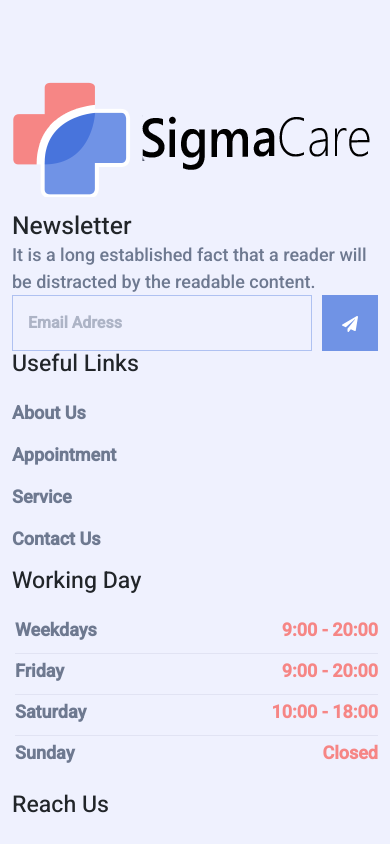
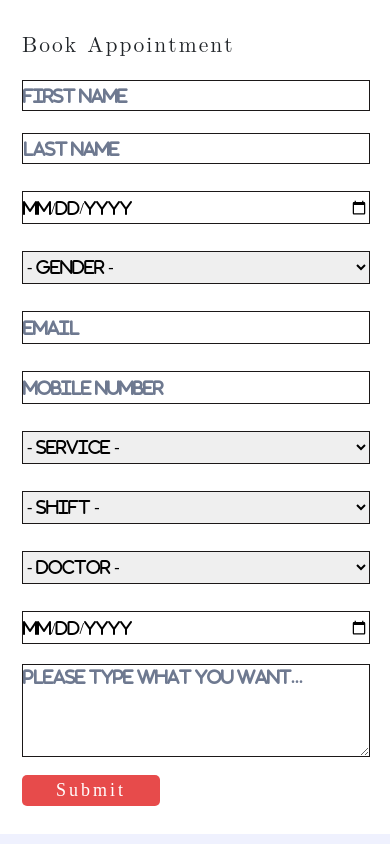
Before and after one commit to ruhulamin77/sigma-hospital-client, a React (Create React App) app: page / in a window 390 px wide. Shown: the part 6080-6924 px from the top of the page. Built offline with nearby package versions, Linux system fonts and the light colour scheme; no server answers.

Commit message:
Appointment section done

```diff
--- /dev/null
+++ b/src/components/Home/Appointment/Appointment.css
@@ -0,0 +1,134 @@
+
+.input-field-name{
+    margin-top: 22px;
+    margin-left: 26px;
+    width: 464px;
+    height: 31px;
+    font-family: 'Font Awesome 5 Brands';
+}
+
+
+.service-doctor-shift{
+    font-size: 16px;
+    width: 219px;
+    margin-left: 26px;
+    height: 33px;
+    margin-top: 27px;
+    font-family: 'Font Awesome 5 Brands';
+}
+
+.description-box{
+    margin-top: 20px;
+    margin-left: 27px;
+    width: 85%;
+    height: 93px;
+    font-family: 'Font Awesome 5 Brands';
+}
+
+.appointment{
+    margin-top: 53px;
+    margin-left: 26px;
+    font-family: math;
+    letter-spacing: 2px;
+    font-weight: 600;
+}
+
+.submit-btn{
+    margin-top: 11px;
+    margin-bottom: 28px;
+    margin-left: 26px;
+    padding: 2px 34px;
+    font-family: -webkit-body;
+    font-size: 18px;
+    letter-spacing: 3px;
+    background-color: #e21f1fcc;
+    border: none;
+    border-radius: 5px;
+    color: white;
+
+}
+
+
+@media screen and (max-width: 992px) {
+    .input-field-name{
+        width: 47%;
+        margin-left: 10px;
+        border: 1px solid rgb(27, 24, 24);
+    }
+
+    .service-doctor-shift{
+        width: 47%;
+        margin-left: 10px;
+        border: 1px solid rgb(27, 24, 24);
+    }
+    .description-box{
+        margin-left: 10px;
+        width: 96%;
+        height: 93px;
+        border: 1px solid rgb(27, 24, 24);
+
+    }
+    .appointment{
+
+        margin-left: 10px;
+    }
+    .submit-btn{
+        margin-left: 10px;
+    }
+
+
+
+
+
+
+
+}
+
+@media screen and (max-width: 768px) {
+    .input-field-name{
+        width: 40%;
+        margin-left: 10px;
+    }
+
+    .description-box{
+        margin-left: 10px;
+        width: 95%;
+        height: 93px;
+
+    }
+    .appointment{
+
+        margin-left: 10px;}
+        .submit-btn{
+            margin-left: 10px;
+        }
+
+}
+
+
+@media screen and (max-width: 600px) {
+    .service-doctor-shift{
+        width: 95%;
+        margin-left: 10px;
+    }
+    .input-field-name{
+        width: 95%;
+        margin-left: 10px;
+    }
+
+    .description-box{
+
+        margin-left: 10px;
+        width: 95%;
+        height: 93px;
+
+    }
+    .appointment{
+
+        margin-left: 10px;}
+        .submit-btn{
+            margin-left: 10px;
+        }
+
+
+}
--- /dev/null
+++ b/src/components/Home/Appointment/Appointment.js
@@ -0,0 +1,72 @@
+import React from 'react';
+import { useForm } from 'react-hook-form';
+import './Appointment.css'
+
+const Appointment = () => {
+    const { register, handleSubmit, reset, formState: { errors } } = useForm();
+    const onSubmit = data => {
+        reset()
+        console.log(data)
+    };
+    console.log(errors);
+    return (
+        <div>
+            <div className='container'>
+                <h4 className='appointment'>Book Appointment</h4>
+                <form onSubmit={handleSubmit(onSubmit)}>
+                    <input type="text" placeholder="First name" {...register("First-name", { required: true, maxLength: 80 })} className="input-field-name" />
+                    <input type="text" placeholder="Last name" {...register("Last-name", { required: true, maxLength: 100 })} className="input-field-name" /> <br />
+                    {/* 2nd Line Start */}
+
+                    <input type="date" placeholder="Date of Birth" {...register("Date-of-Birth", { required: true })} className="service-doctor-shift" />
+                    <select aria-label="Default select example"{...register("Gender", { required: true })} className="service-doctor-shift">
+                        <option>- Gender -</option>
+                        <option value="Male">Male</option>
+                        <option value="Female">Female</option>
+                        <option value="Others">Others</option>
+                    </select>
+
+
+
+                    <input type="email" placeholder="Email" {...register("Email", { required: true, pattern: /^\S+@\S+$/i })} className="service-doctor-shift" />
+                    <input type="tel" placeholder="Mobile number" {...register("Mobile-number", { required: true, minLength: 6, maxLength: 12 })} className="service-doctor-shift" /> <br />
+
+                    {/* 2nd Line end */}
+
+                    {/* 3rd Line Start */}
+
+                    <select aria-label="Default select example"{...register("Service", { required: true })} className="service-doctor-shift" >
+                        <option>- Service -</option>
+                        {
+
+                        }
+
+                    </select>
+                    <select aria-label="Default select example"{...register("Shift", { required: true })} className="service-doctor-shift" >
+                        <option>- Shift -</option>
+                        <option value="Morning">Morning</option>
+                        <option value="Noon">Noon</option>
+                        <option value="Evening">Evening</option>
+
+                    </select>
+
+                    <select aria-label="Default select example"{...register("Doctor", { required: true })} className="service-doctor-shift" >
+                        <option>- Doctor -</option>
+
+                    </select>
+                    <input type="date" placeholder="Date of Birth" {...register("Date", { required: true })} className="service-doctor-shift" />
+                    {/* 3rd Line end */}
+                    <br />
+                    <textarea placeholder="Please type what you want..." {...register("description", { required: true })} className="description-box" ></textarea> <br />
+
+                    <input type="submit" className='submit-btn' />
+                </form>
+
+
+            </div>
+
+        </div>
+    );
+};
+
+export default Appointment;
--- a/src/components/Home/Home/Home.js
+++ b/src/components/Home/Home/Home.js
@@ -1,5 +1,6 @@
 import React from "react";
 import AboutSigma from "../AboutSigma/AboutSigma";
+import Appointment from "../Appointment/Appointment";
 import Banner from "../Banner/Banner";
 import ChooseUs from "../ChooseUs/ChooseUs";
 import Doctors from "../Doctors/Doctors";
@@ -11,10 +12,11 @@ const Home = () => {
     <div>
       <Banner />
       <AboutSigma />
-      <ChooseUs/>
+      <ChooseUs />
       <Services />
       <Doctors />
       <Testimonial />
+      <Appointment />
     </div>
   );
 };
```
Also changed, not shown: 1 other file (tests, documents, lock files or other folders).
